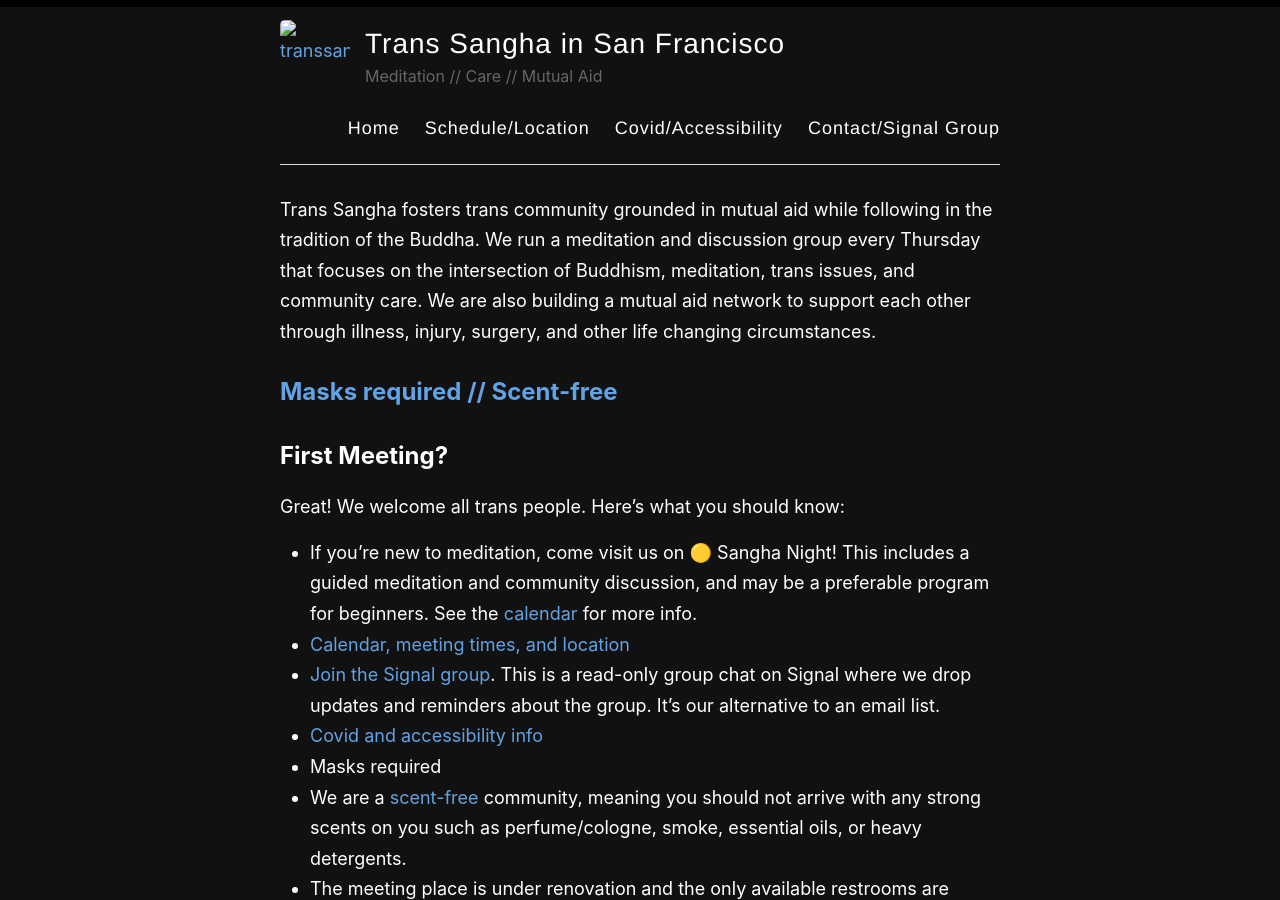
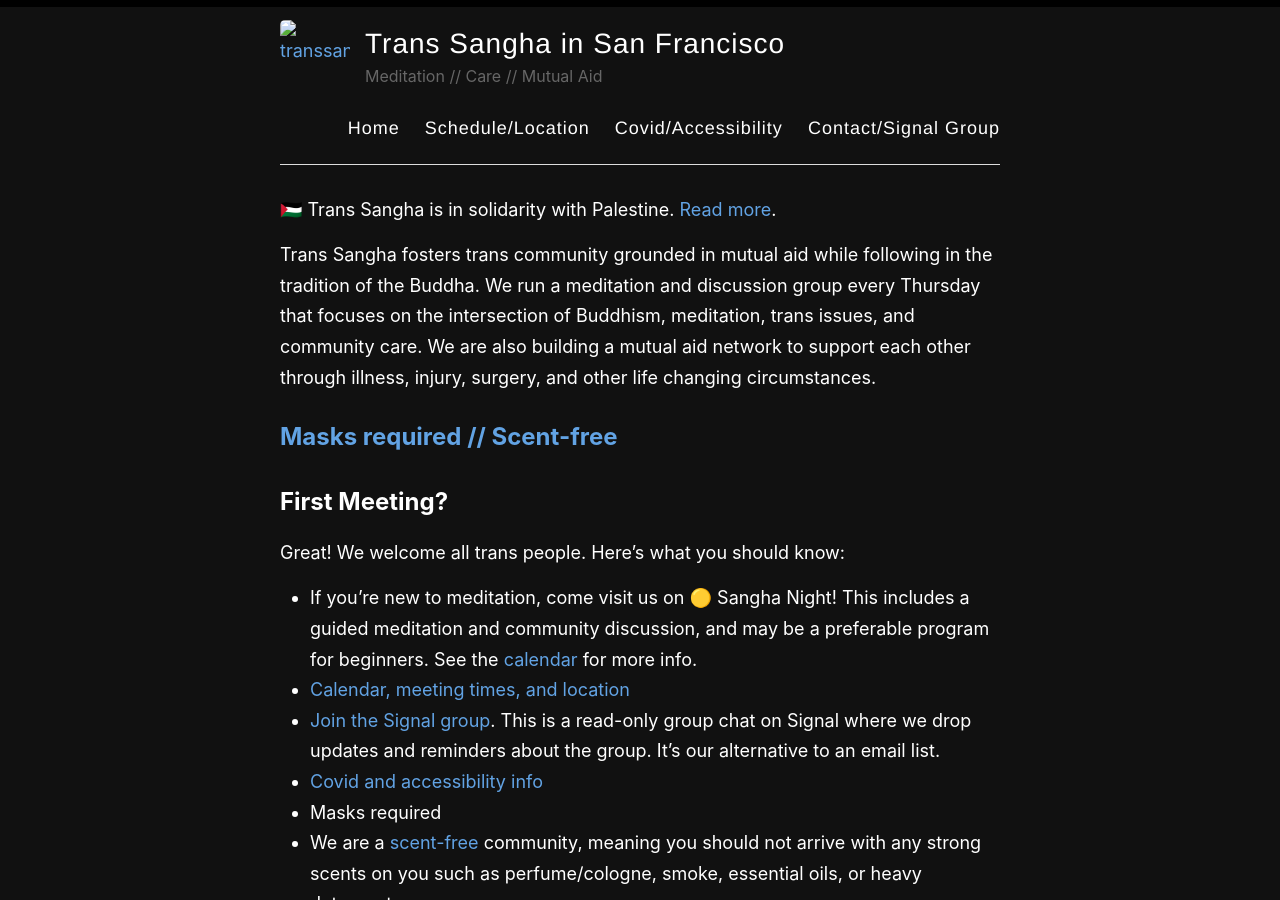
Before and after one commit to rykener/transsangha, a Jekyll site: the page built from _pages/index.md, in a window 1280 px wide and 900 px high. Built offline with Jekyll 4.4.1, drawn with Linux system fonts in a browser that asks for light colours.

Commit message:
solidarity statement + schedule

```diff
--- a/_pages/index.md
+++ b/_pages/index.md
@@ -4,7 +4,7 @@ title:
 permalink: /
 ---
 
-<!-- 🇵🇸 Trans Sangha stands with Palestine and all oppressed peoples. [Read more](/palestine).  -->
+🇵🇸 Trans Sangha is in solidarity with Palestine. [Read more](/palestine).
 
 Trans Sangha fosters trans community grounded in mutual aid while following in the tradition of the Buddha. We run a meditation and discussion group every Thursday that focuses on the intersection of Buddhism, meditation, trans issues, and community care. We are also building a mutual aid network to support each other through illness, injury, surgery, and other life changing circumstances.
 
```
Also changed, not shown: _pages/schedule.md (+0 -1 lines).
